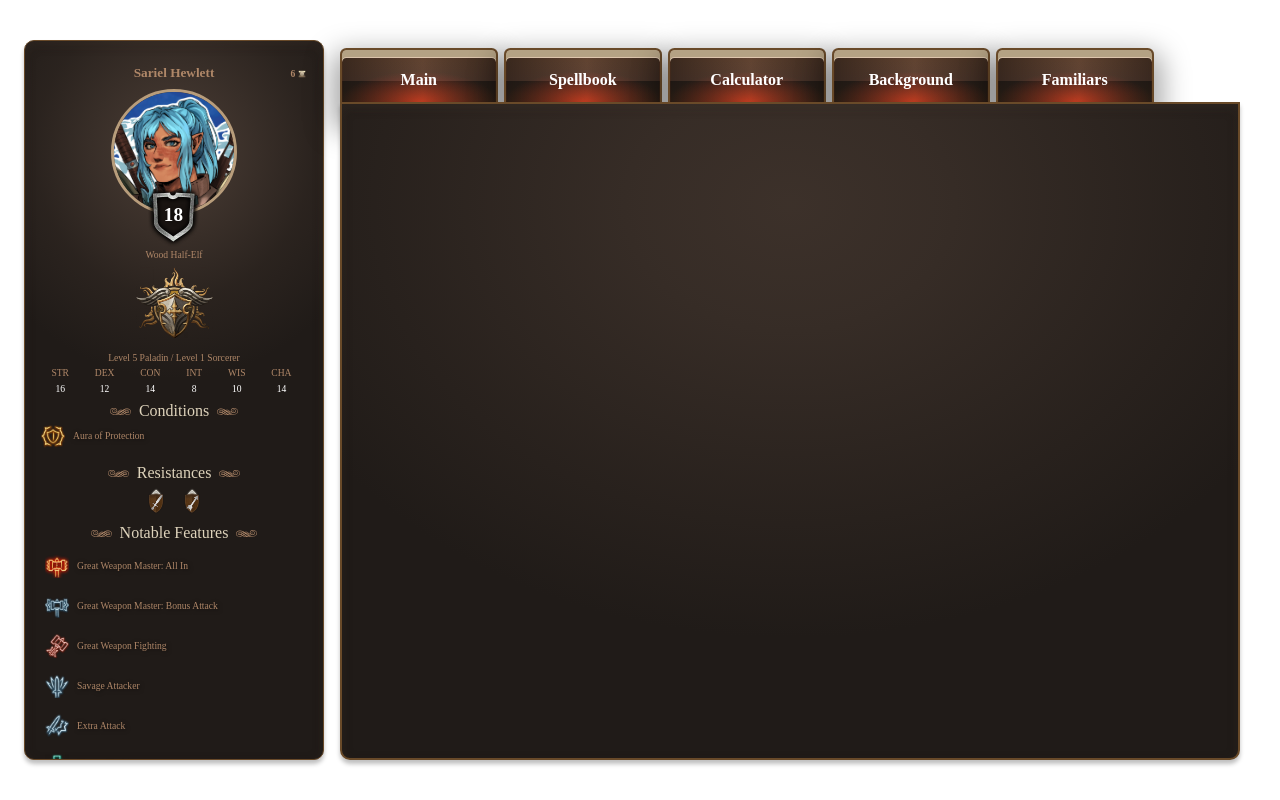
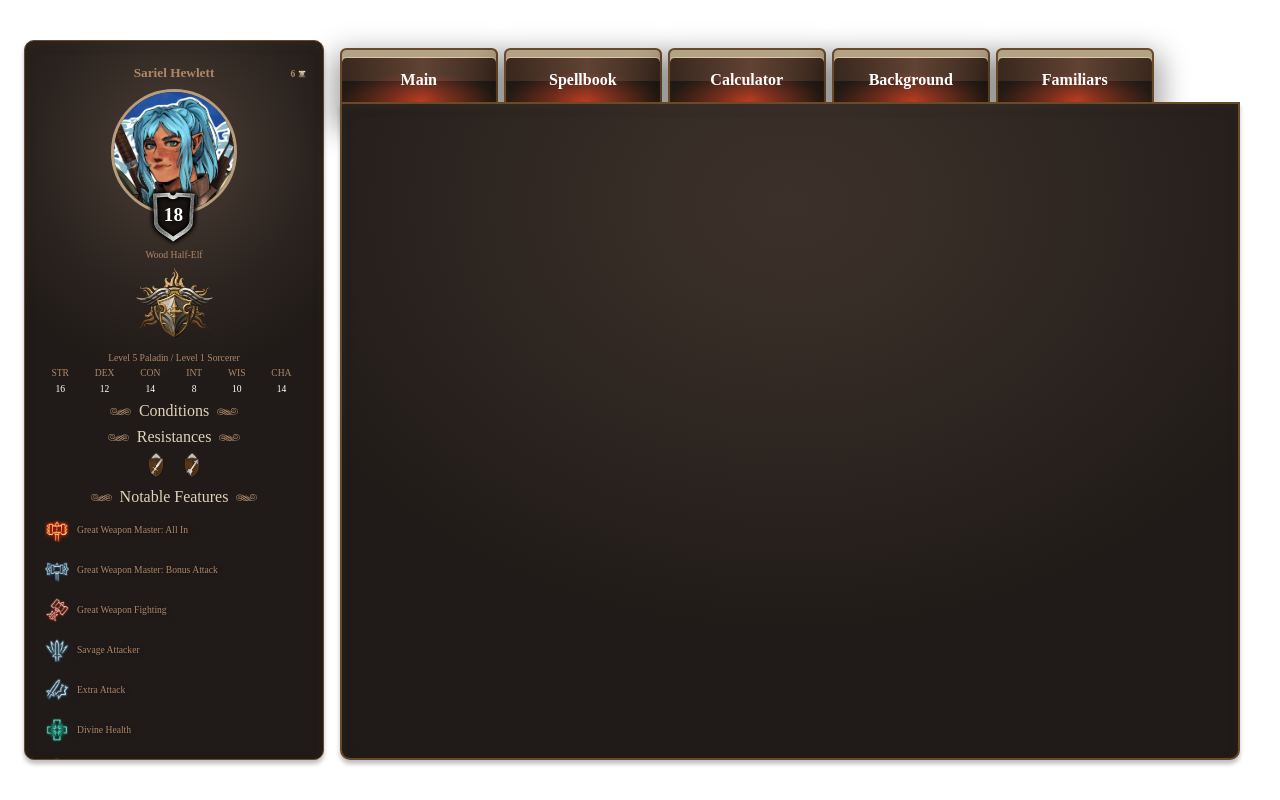
Before and after one commit to Mystichunterz/Digital_DND_Table, a React (Vite) app: page / in a window 1280 px wide. Built offline with nearby package versions, Linux system fonts and the light colour scheme.

Commit message:
refactor(left-sidebar): Refactor feature popup for modularity

```diff
--- a/src/components/layout/FeaturePopup.jsx
+++ b/src/components/layout/FeaturePopup.jsx
@@ -13,16 +13,12 @@ import "../../styles/components/layout/FeaturePopup.scss";
 //----------------------
 //  main
 //----------------------
-const FeaturePopup = ({ icon, text, popupContent }) => {
+const FeaturePopup = ({ popupContent, children }) => {
   const [isHovered, setIsHovered] = useState(false);
 
   return (
     <div className="feature-popup-wrapper" onMouseEnter={() => setIsHovered(true)} onMouseLeave={() => setIsHovered(false)}>
-      {/* Feature icon and text */}
-      <div className="feature-content">
-        <img src={icon} alt={text} className="hover-icon" />
-        <p>{text}</p>
-      </div>
+      {children}
 
       {/* Popup shown on hover */}
       {isHovered && <div className="popup-window">{popupContent}</div>}
@@ -31,9 +27,8 @@ const FeaturePopup = ({ icon, text, popupContent }) => {
 };
 
 FeaturePopup.propTypes = {
-  icon: PropTypes.string.isRequired,
-  text: PropTypes.string.isRequired,
   popupContent: PropTypes.node.isRequired,
+  children: PropTypes.node.isRequired,
 };
 
 //----------------------
--- a/src/layout/LeftDisplay.jsx
+++ b/src/layout/LeftDisplay.jsx
@@ -66,11 +66,11 @@ const LeftDisplay = () => {
         Conditions
         <img src={Right_Curlicue_Icon} alt="Right Curlicue" className="curlicue" />
       </p>
-      <div className="conditions shared-margin-small">
+      {/* <div className="conditions shared-margin-small">
         {[{ icon: Aura_of_Protection_Icon, text: "Aura of Protection", popupContent: <p>Gives allies within 10 feet a +3 bonus to saving throws.</p> }].map((item, index) => (
           <FeaturePopup key={index} icon={item.icon} text={item.text} popupContent={item.popupContent} />
         ))}
-      </div>
+      </div> */}
 
       <p className="shared-margin subheading">
         <img src={Left_Curlicue_Icon} alt="Left Curlicue" className="curlicue" />
@@ -90,7 +90,12 @@ const LeftDisplay = () => {
       </p>
       <div className="features shared-margin">
         {featuresData.map((feature, index) => (
-          <FeaturePopup key={index} icon={feature.icon} text={feature.text} popupContent={<p>{feature.popupContent}</p>} />
+          <FeaturePopup key={index} popupContent={<p>{feature.popupContent}</p>}>
+            <div className="feature-content">
+              <img src={feature.icon} alt={feature.text} className="hover-icon" />
+              <p>{feature.text}</p>
+            </div>
+          </FeaturePopup>
         ))}
       </div>
     </div>
```
